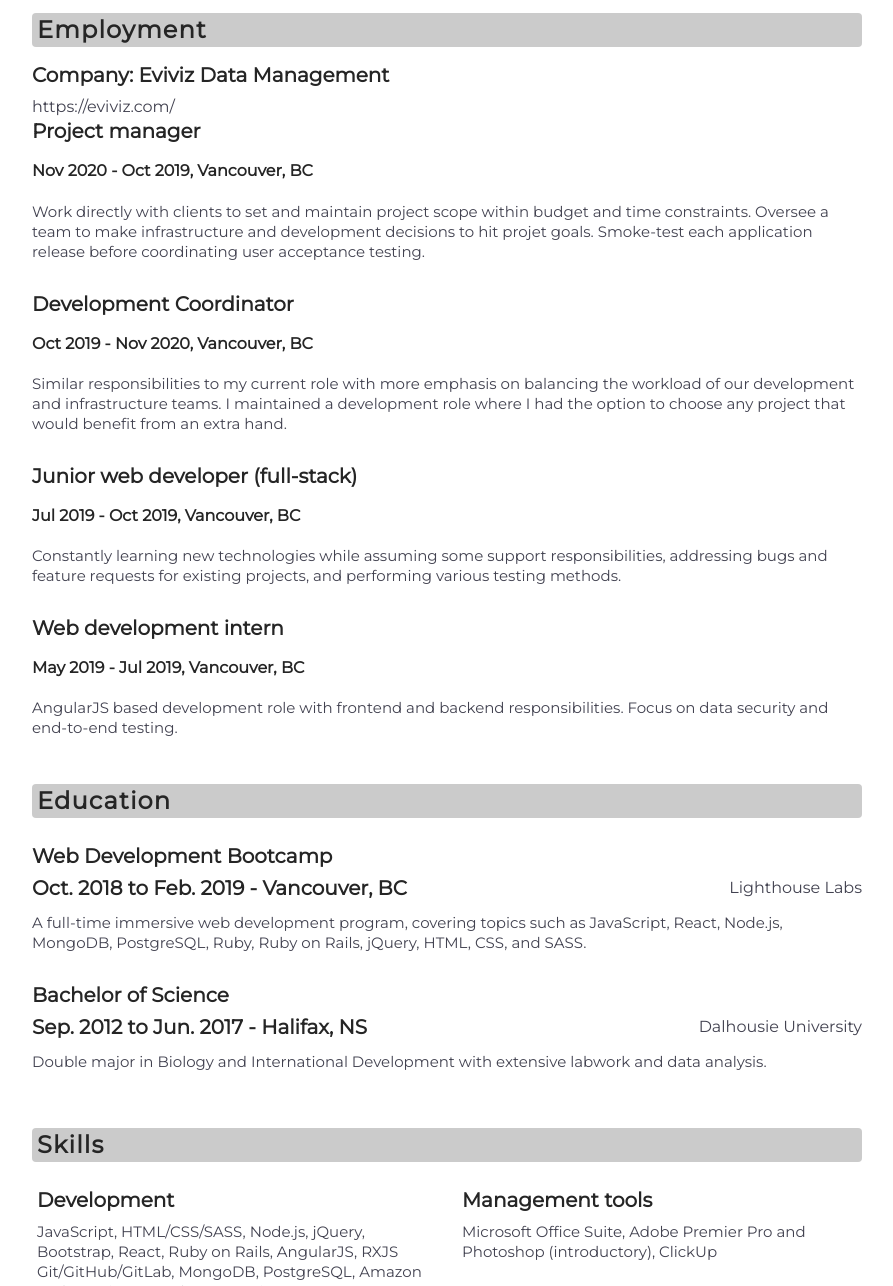
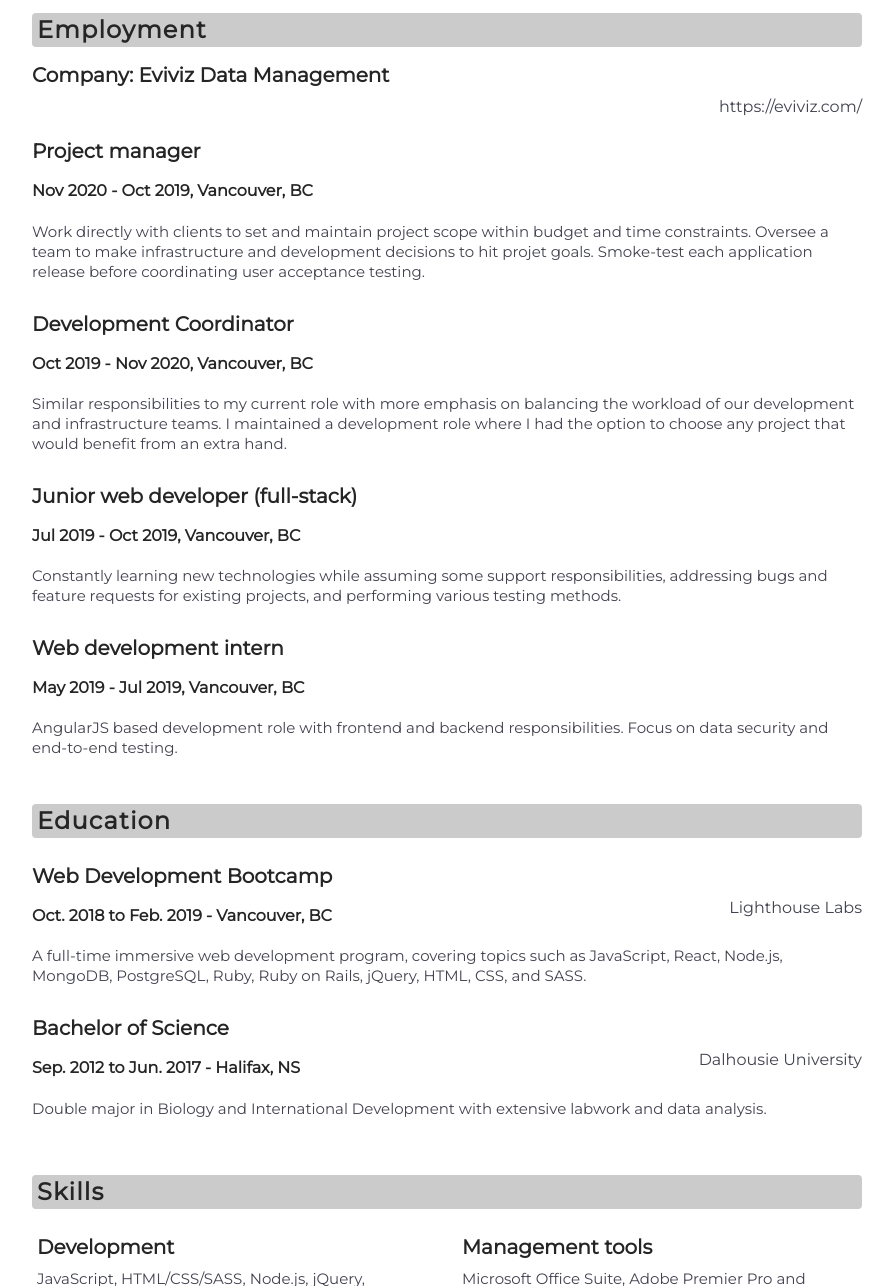
Before and after one commit to allya15/allya15.github.io, a plain HTML site: page index.html in a window 1280 px wide. Shown: the part 299-1585 px from the top of the page, without its empty margins (193-1086 px from the left). Drawn offline with nearby package versions, Linux system fonts and the light colour scheme.

Commit message:
Update index.html

```diff
--- a/index.html
+++ b/index.html
@@ -90,8 +90,8 @@
       </div>
       <div class="card col-xs-12 col-sm-12 employment-container">
 
-        <h5 class='title'>Company: Eviviz Data Management</h5><span class='employment-link'>https://eviviz.com/</span>
-<!--        <h5 class='title'>Web Development Bootcamp</h5><span class='employment-link'>Lighthouse Labs</span>                             -->
+        <section class="employment"><h5 class='title'>Company: Eviviz Data Management</h5><span class='employment-link'>https://eviviz.com/</span></section>
+
         <section class="employment">
           <h5 class='title'>Project manager</h5>
           <h4>Nov 2020 - Oct 2019, Vancouver, BC</h4>
@@ -128,12 +128,12 @@
       <div class="card col-xs-12 col-sm-12">
         <section class="employment">
           <h5 class='title'>Web Development Bootcamp</h5><span class='employment-link'>Lighthouse Labs</span>
-          <h5>Oct. 2018 to Feb. 2019 - Vancouver, BC</h5>
+          <h4>Oct. 2018 to Feb. 2019 - Vancouver, BC</h4>
           <p>A full-time immersive web development program, covering topics such as JavaScript, React, Node.js, MongoDB, PostgreSQL, Ruby, Ruby on Rails, jQuery, HTML, CSS, and SASS.</p>
         </section>
         <section class="employment">
                                    <h5 class='title'>Bachelor of Science</h5><span class='employment-link'>Dalhousie University</span>
-          <h5>Sep. 2012 to Jun. 2017 - Halifax, NS</h5>
+          <h4>Sep. 2012 to Jun. 2017 - Halifax, NS</h4>
           <p>Double major in Biology and International Development with extensive labwork and data analysis.</p>
         </section>
       </div>
```
